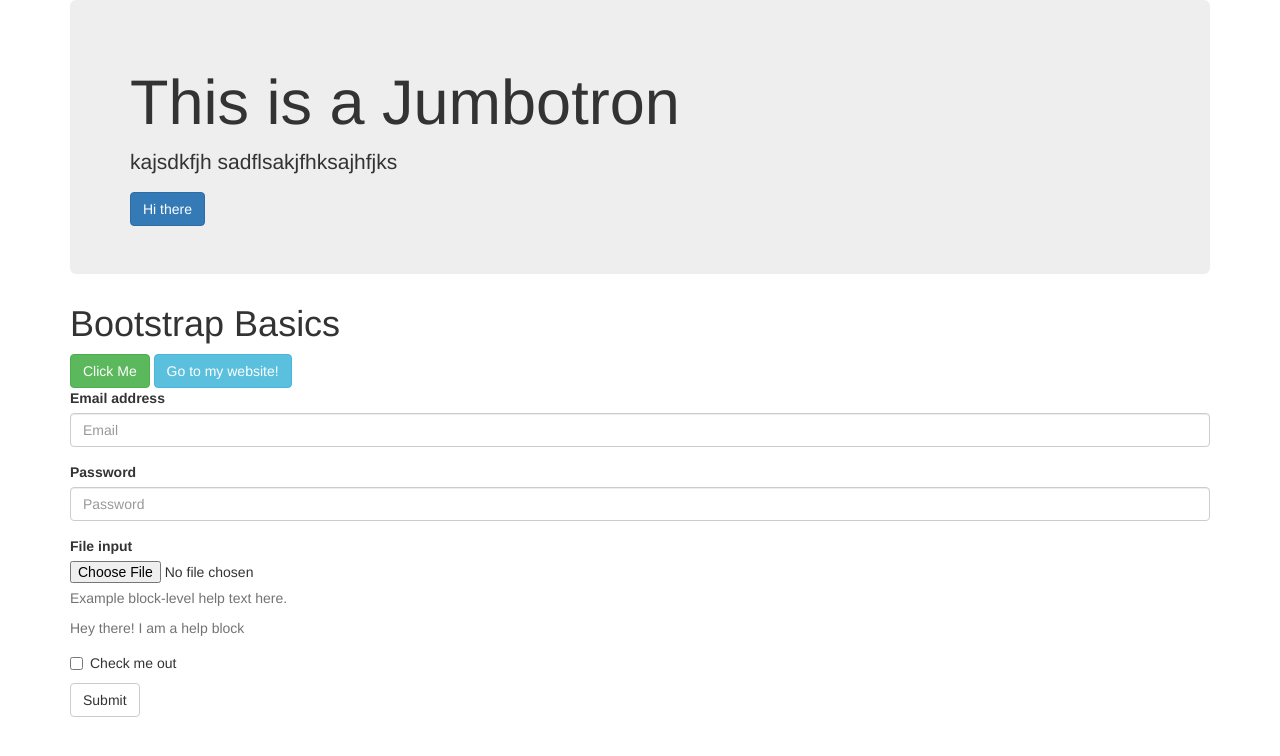
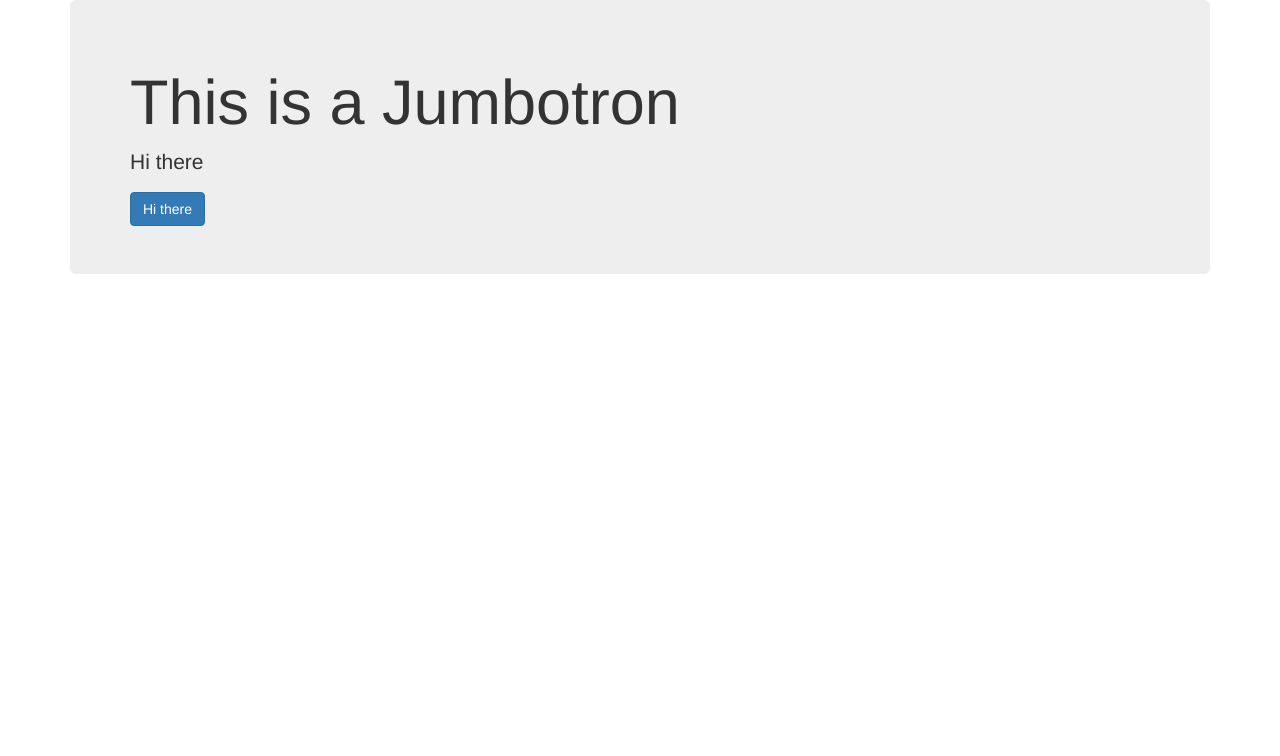
Before and after one commit to chrismerino/bootstrap3-playground, a plain HTML site: page index.html in a window 1280 px wide. Drawn offline with nearby package versions, Linux system fonts and the light colour scheme.

Commit message:
testing basic components

```diff
--- a/index.html
+++ b/index.html
@@ -15,50 +15,9 @@
     <div class="container">
       <div class="jumbotron">
         <h1>This is a Jumbotron</h1>
-        <p>kajsdkfjh sadflsakjfhksajhfjks</p>
+        <p>Hi there</p>
         <button class="btn btn-primary">Hi there</button>
       </div>
-
-      <h1>Bootstrap Basics</h1>
-      <button class="btn btn-success">Click Me</button>
-      <a
-        href="https://projekt401.me"
-        class="btn btn-info"
-        target="_blank"
-        rel="noopener noreferrer"
-        >Go to my website!</a
-      >
-
-      <form>
-        <div class="form-group">
-          <label for="exampleInputEmail1">Email address</label>
-          <input
-            type="email"
-            class="form-control"
-            id="exampleInputEmail1"
-            placeholder="Email"
-          />
-        </div>
-        <div class="form-group">
-          <label for="exampleInputPassword1">Password</label>
-          <input
-            type="password"
-            class="form-control"
-            id="exampleInputPassword1"
-            placeholder="Password"
-          />
-        </div>
-        <div class="form-group">
-          <label for="exampleInputFile">File input</label>
-          <input type="file" id="exampleInputFile" />
-          <p class="help-block">Example block-level help text here.</p>
-          <p class="help-block">Hey there! I am a help block</p>
-        </div>
-        <div class="checkbox">
-          <label> <input type="checkbox" /> Check me out </label>
-        </div>
-        <button type="submit" class="btn btn-default">Submit</button>
-      </form>
     </div>
   </body>
 </html>
```
